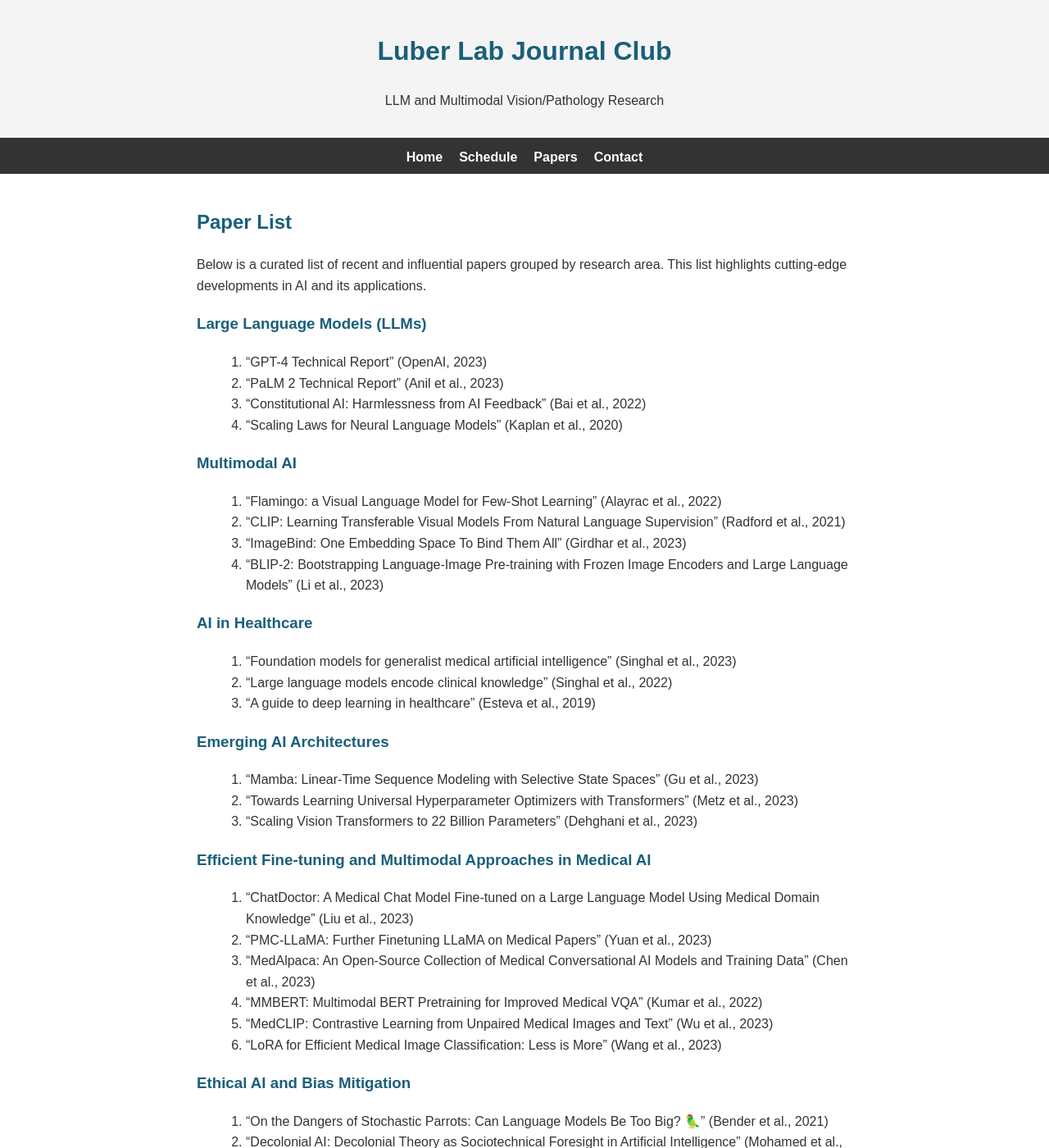
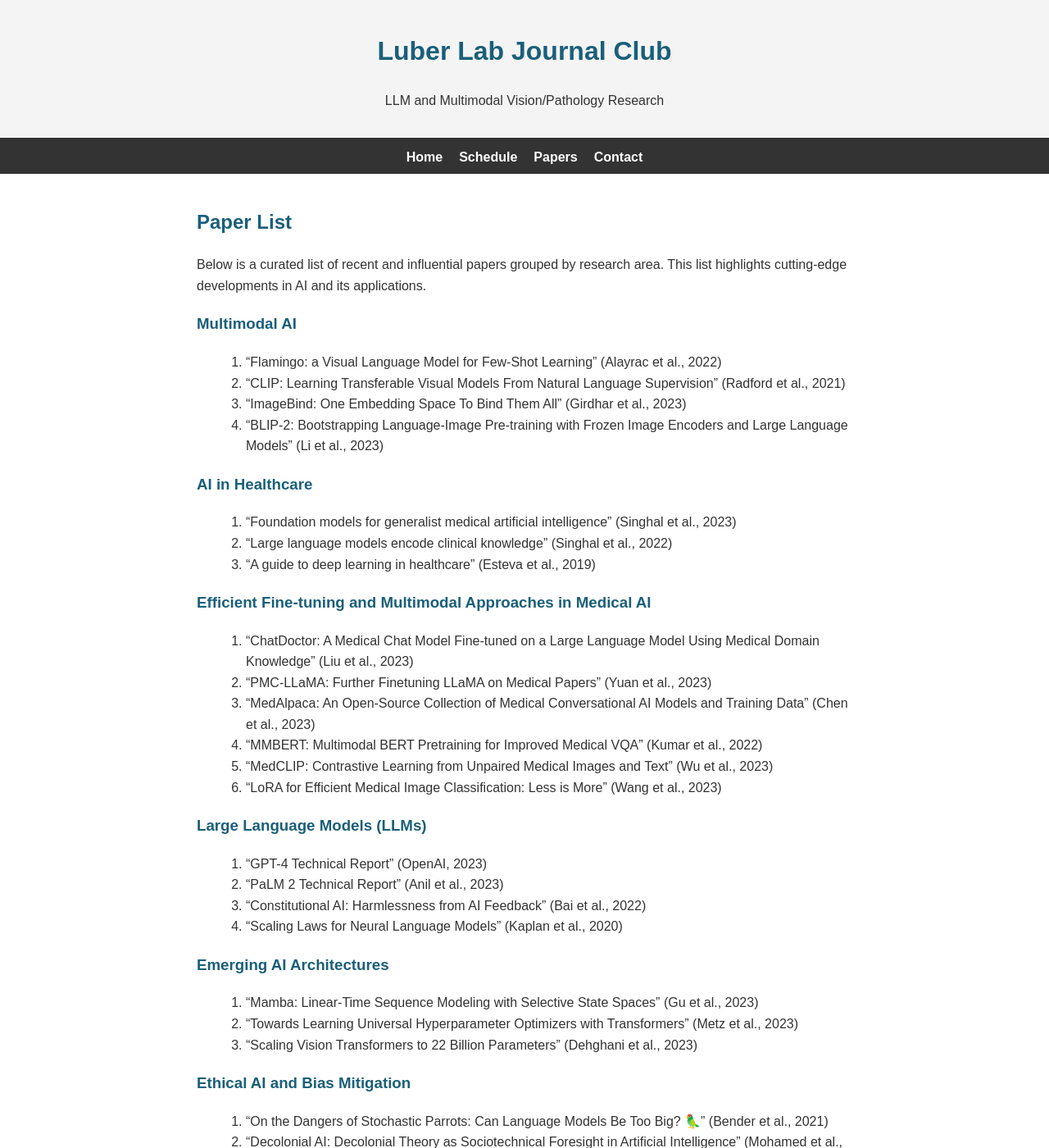
Before and after one commit to facevoid/luberlab-journal-club, a Jekyll site: the page built from papers.md, in a window 1280 px wide and 1400 px high. Shown: the whole window at 82% size. Built offline with Jekyll 4.4.1, drawn with Linux system fonts in a browser that asks for light colours; part of the change alters nothing that is shown.

```diff
--- a/papers.md
+++ b/papers.md
@@ -7,12 +7,6 @@ title: Papers
 
 Below is a curated list of recent and influential papers grouped by research area. This list highlights cutting-edge developments in AI and its applications.
 
-### Large Language Models (LLMs)
-
-1. "GPT-4 Technical Report" (OpenAI, 2023)
-2. "PaLM 2 Technical Report" (Anil et al., 2023)
-3. "Constitutional AI: Harmlessness from AI Feedback" (Bai et al., 2022)
-4. "Scaling Laws for Neural Language Models" (Kaplan et al., 2020)
 
 ### Multimodal AI
 
@@ -27,11 +21,6 @@ Below is a curated list of recent and influential papers grouped by research are
 2. "Large language models encode clinical knowledge" (Singhal et al., 2022)
 3. "A guide to deep learning in healthcare" (Esteva et al., 2019)
 
-### Emerging AI Architectures
-
-1. "Mamba: Linear-Time Sequence Modeling with Selective State Spaces" (Gu et al., 2023)
-2. "Towards Learning Universal Hyperparameter Optimizers with Transformers" (Metz et al., 2023)
-3. "Scaling Vision Transformers to 22 Billion Parameters" (Dehghani et al., 2023)
 
 ### Efficient Fine-tuning and Multimodal Approaches in Medical AI
 
@@ -41,6 +30,20 @@ Below is a curated list of recent and influential papers grouped by research are
 4. "MMBERT: Multimodal BERT Pretraining for Improved Medical VQA" (Kumar et al., 2022)
 5. "MedCLIP: Contrastive Learning from Unpaired Medical Images and Text" (Wu et al., 2023)
 6. "LoRA for Efficient Medical Image Classification: Less is More" (Wang et al., 2023)
+
+### Large Language Models (LLMs)
+
+1. "GPT-4 Technical Report" (OpenAI, 2023)
+2. "PaLM 2 Technical Report" (Anil et al., 2023)
+3. "Constitutional AI: Harmlessness from AI Feedback" (Bai et al., 2022)
+4. "Scaling Laws for Neural Language Models" (Kaplan et al., 2020)
+
+### Emerging AI Architectures
+
+1. "Mamba: Linear-Time Sequence Modeling with Selective State Spaces" (Gu et al., 2023)
+2. "Towards Learning Universal Hyperparameter Optimizers with Transformers" (Metz et al., 2023)
+3. "Scaling Vision Transformers to 22 Billion Parameters" (Dehghani et al., 2023)
+
 
 ### Ethical AI and Bias Mitigation
 
```
